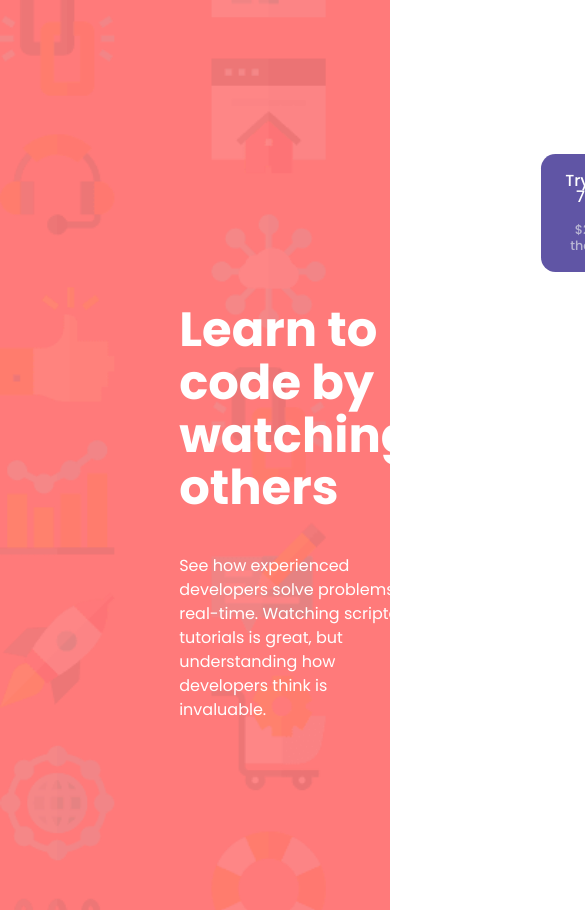
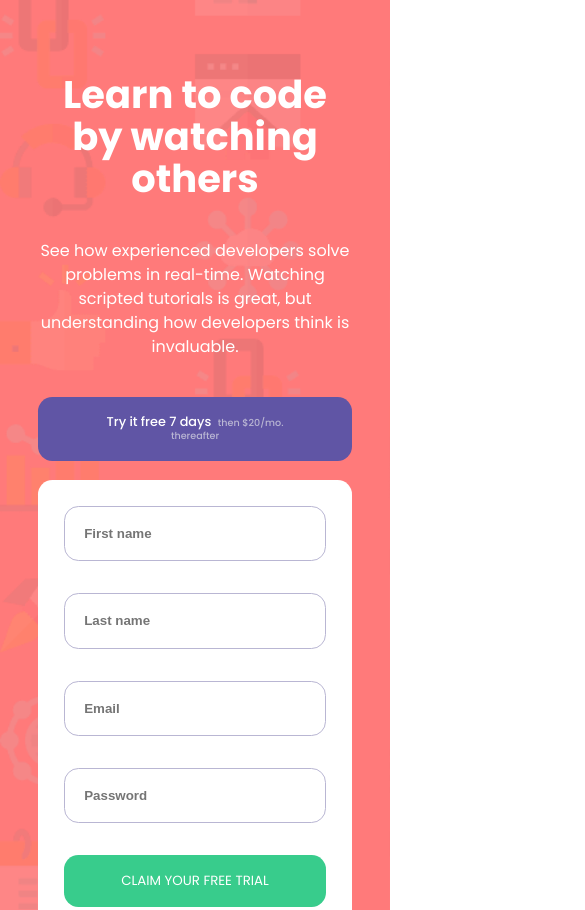
Before and after one commit to doniyoraloxanov/Intro-component, a plain HTML site: page index.html in a window 390 px wide. Shown: the top 910 px of the page, 585 px wide, since content can reach past the window. Drawn offline with Linux system fonts and the light colour scheme.

Commit message:
mobile version ready

```diff
--- a/style.css
+++ b/style.css
@@ -169,3 +169,56 @@ small span {
 .fas {
   font-size: 1.4rem;
 }
+
+/************************************/
+/* BELOW 400px MOBILE VERSION */
+/************************************/
+
+@media (max-width: 25em) {
+  .section-hero {
+    padding: 4.6rem 0 4.6rem 0;
+  }
+
+  .hero {
+    grid-template-columns: 1fr;
+    padding: 0 2.4rem;
+  }
+
+  .heading-primary {
+    font-size: 2.4rem;
+    text-align: center;
+    /* margin-bottom: 2.4rem; */
+  }
+
+  .hero-description {
+    text-align: center;
+  }
+
+  .hero-text-box {
+    padding: 0 0rem;
+    margin-top: 0rem;
+  }
+
+  .form {
+    width: 100%;
+    padding: 1.6rem;
+  }
+
+  .form-description {
+    padding: 1.2rem 4rem;
+    width: 100%;
+    margin-top: 2.4rem;
+    font-size: 0.8rem;
+  }
+
+  .form-description span {
+    font-size: 0.6rem;
+    margin-left: 0.2rem;
+    margin-top: 6rem;
+  }
+
+  small span {
+    display: block;
+    margin-top: 0.6rem;
+  }
+}
```
Also changed, not shown: images/mobile-version.png (added).
